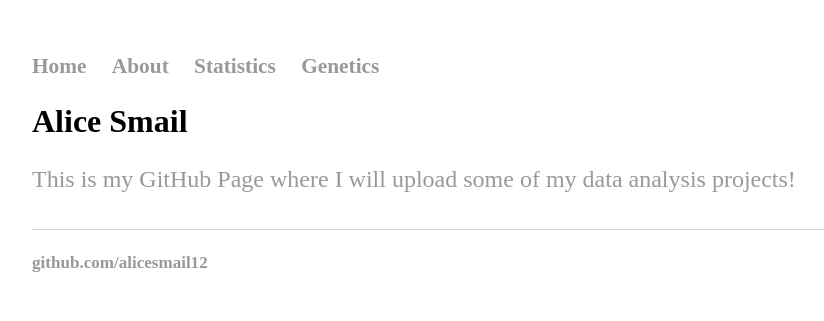
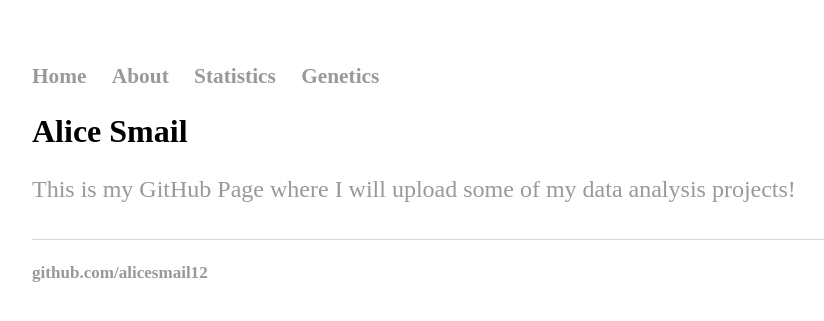
Before and after one commit to alicesmail12/alicesmail12.github.io, a Jekyll site: the page built from index.html, in a window 1280 px wide. Shown: the top 321 px of the page, without its empty margins (160-984 px from the left). Built offline with Jekyll 4.4.1, drawn with Linux system fonts in a browser that asks for light colours; some web fonts are replaced.

Commit message:
Update main.css

```diff
--- a/css/main.css
+++ b/css/main.css
@@ -14,7 +14,7 @@ line-height: 32px;
 }
 
 body {
-    margin: 50px auto;
+    margin: 60px auto;
     width: 70%;
     font-size: 16pt;
     font-family: 'Radio Canada Big';
@@ -28,7 +28,7 @@ line-height: 32px;
 font-weight:bold; }
 
 title {
-    margin: 50px auto;
+    margin: 60px auto;
     width: 70%;
     font-family: 'Radio Canada Big';
 }
@@ -78,8 +78,3 @@ subtitle {
     font-family: 'Radio Canada Big';
     line-height: 36px;
 }
-
-.main-container {
-margin-left: auto;
-margin-right: auto;
-}
```
